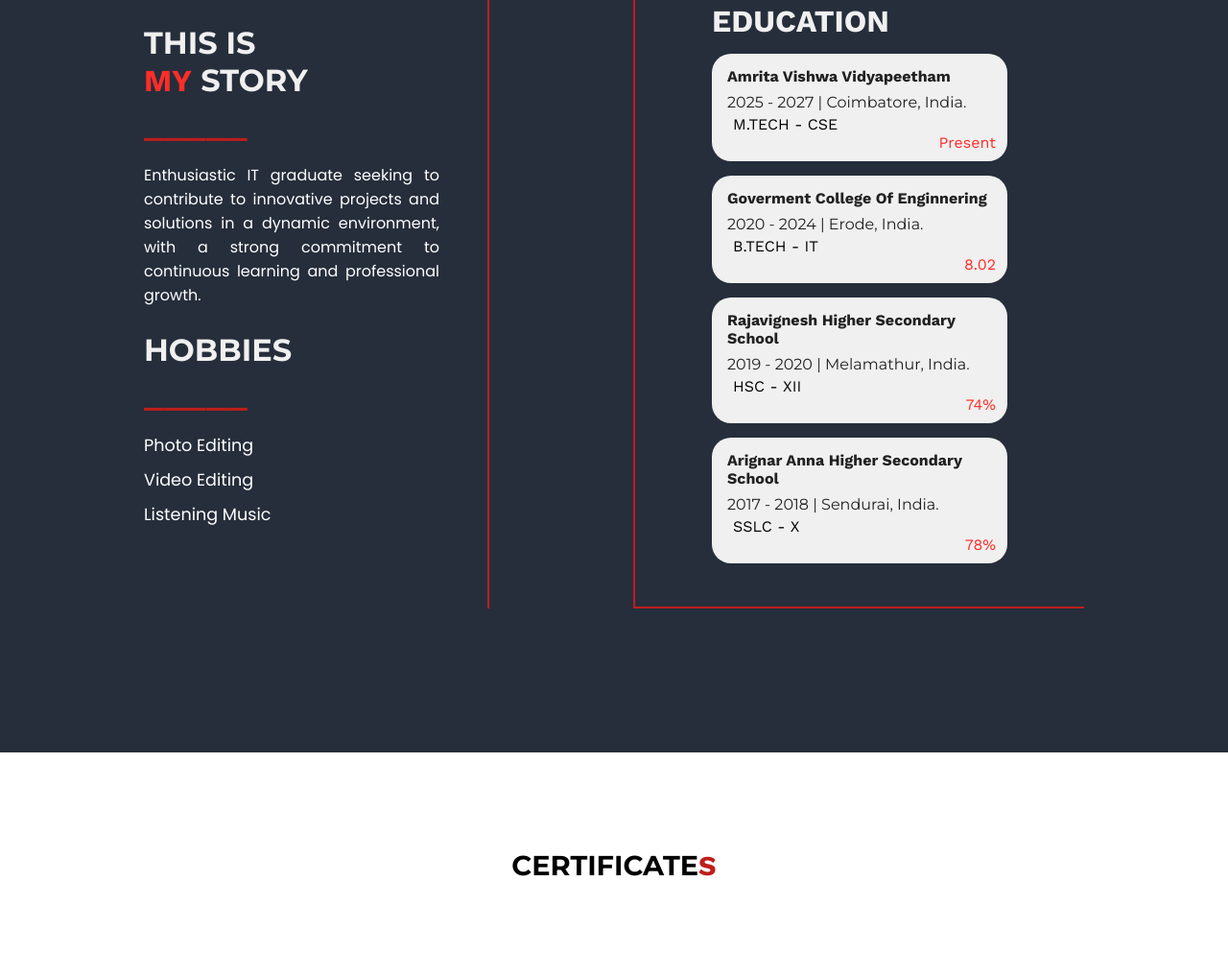
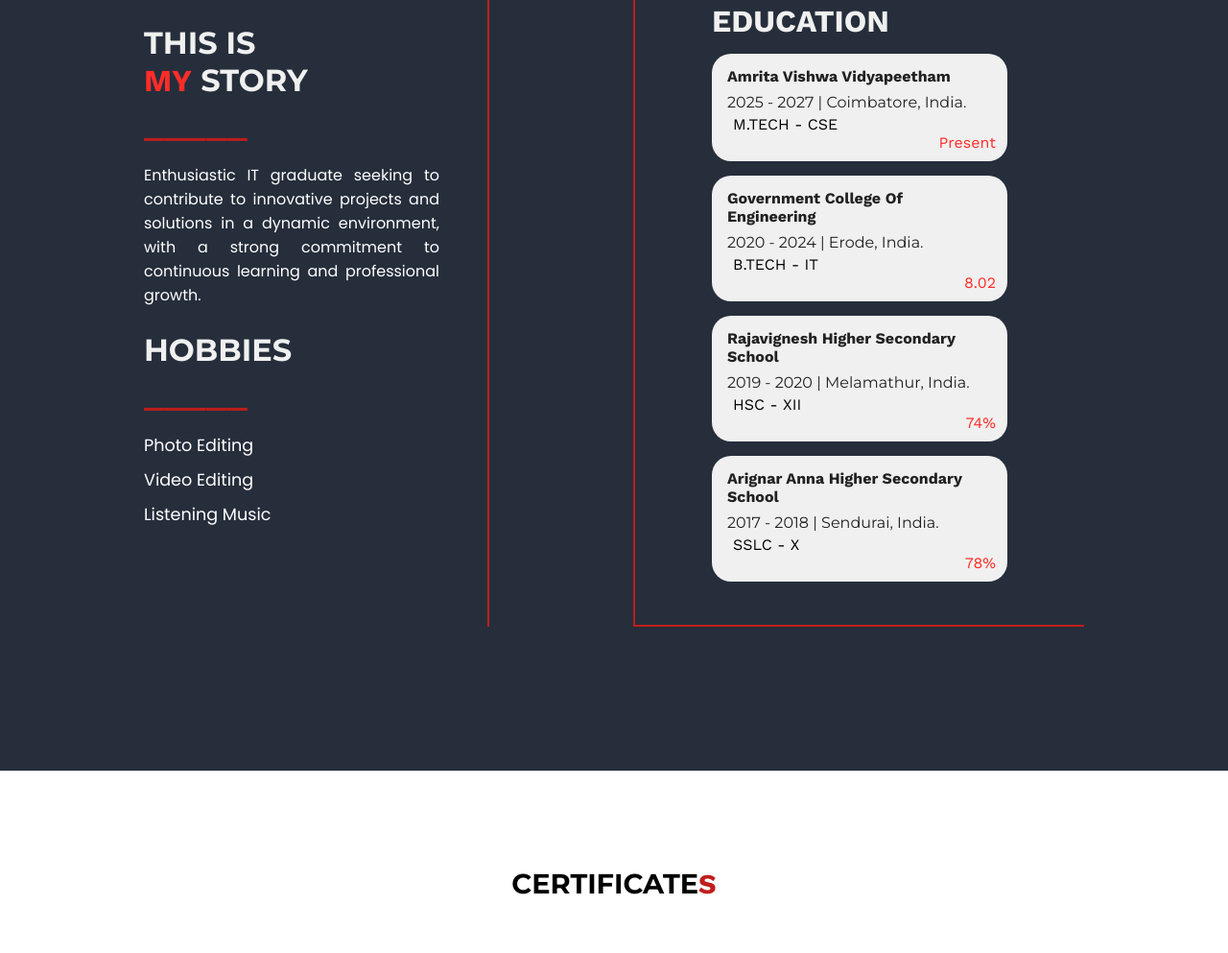
Before and after one commit to shanmugapriyan17/Shan-s-Folio, a plain HTML site: page index.html in a window 1280 px wide. Shown: the part 1957-2950 px from the top of the page at 96% size. Drawn offline with nearby package versions, Linux system fonts and the light colour scheme; a web font is replaced by a local one.

Commit message:
Portfolio

```diff
--- a/index.html
+++ b/index.html
@@ -178,7 +178,7 @@
           </ul>
         </section>
         <section class="sto_r_02" id="sto_right">
-          <h4>Goverment College Of Enginnering</h4>
+          <h4>Government College Of Engineering</h4>
           <p>2020&nbsp;-&nbsp;2024&nbsp;|&nbsp;Erode, India.</p>
           <ul>
             <li>B.TECH&nbsp;-&nbsp;IT</li>
```
